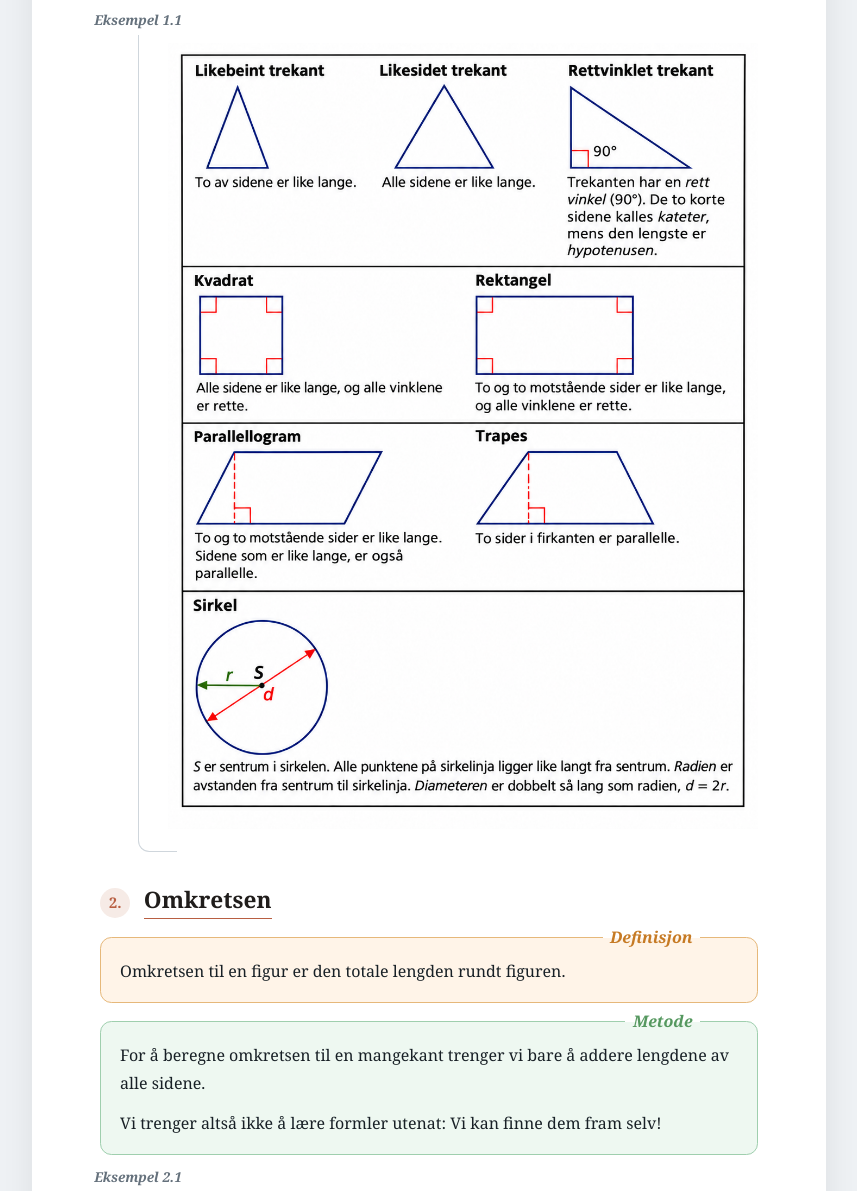
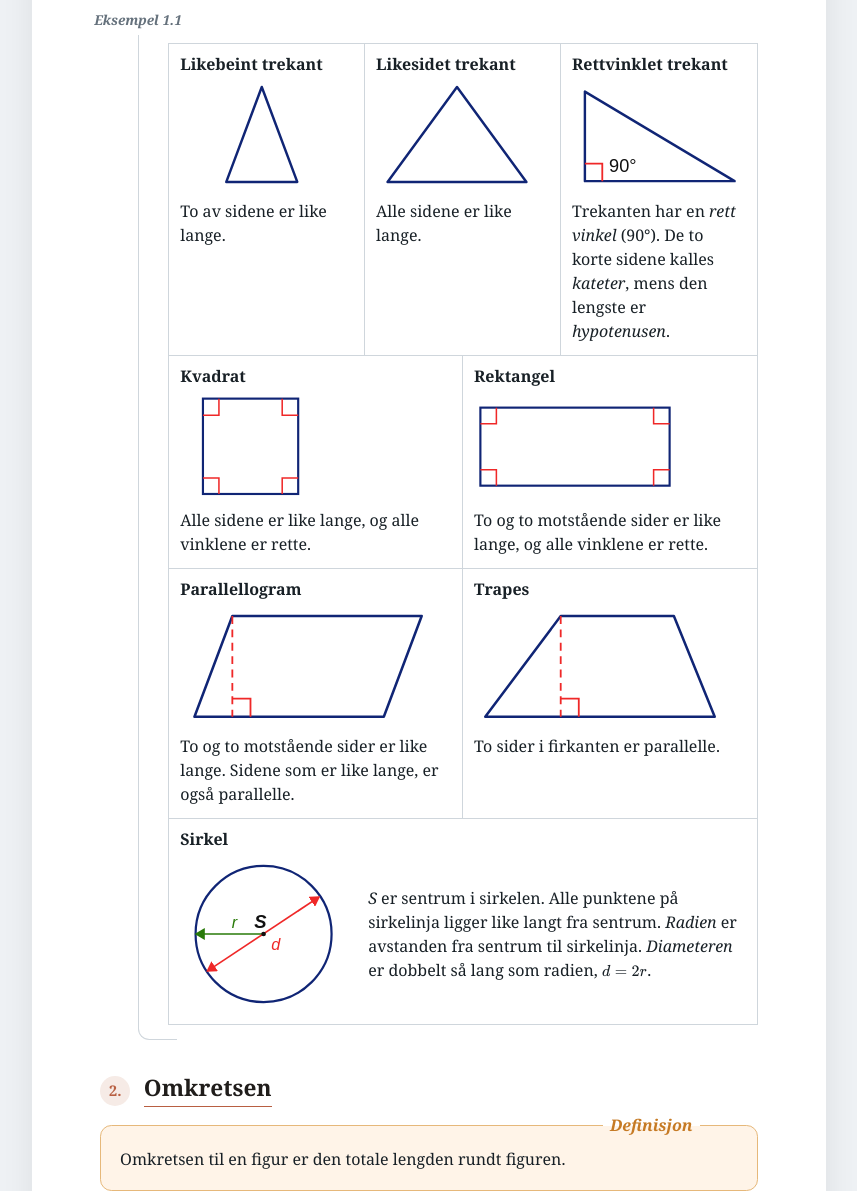
Before and after one commit to MickaelDutfoy/undervisning, a plain HTML site: page matematikk/1p-y/05-geometri/index.html in a window 1280 px wide. Shown: the part 548-1739 px from the top of the page, without its empty margins (211-1068 px from the left). Drawn offline with nearby package versions, Linux system fonts and the light colour scheme.

Commit message:
Split geometry reference into inline-styled HTML grid and individual SVG diagrams

```diff
--- a/matematikk/1p-y/05-geometri/index.html
+++ b/matematikk/1p-y/05-geometri/index.html
@@ -64,7 +64,56 @@
         </div>
 
         <div class="example" data-label="Eksempel 1.1">
-          <img src="./assets/figure-1.png" alt="Quelques figures usuelles" />
+          <div role="group" aria-label="Geometriske figurer" style="width:100%;border:1px solid #cfd6dc;background:#fff;">
+            <div style="display:grid;grid-template-columns:repeat(3,minmax(0,1fr));border-bottom:1px solid #cfd6dc;">
+              <div style="min-width:0;padding:10px 11px 12px;border-right:1px solid #cfd6dc;">
+                <p style="margin:0 0 5px;font-weight:700;line-height:1.35;">Likebeint trekant</p>
+                <img src="./assets/figure-1.1.svg" alt="Likebeint trekant med to like lange sider" style="display:block;width:100%;height:112px;object-fit:contain;object-position:left center;" />
+                <p style="margin:7px 0 0;line-height:1.5;">To av sidene er like lange.</p>
+              </div>
+              <div style="min-width:0;padding:10px 11px 12px;border-right:1px solid #cfd6dc;">
+                <p style="margin:0 0 5px;font-weight:700;line-height:1.35;">Likesidet trekant</p>
+                <img src="./assets/figure-1.2.svg" alt="Likesidet trekant med tre like lange sider" style="display:block;width:100%;height:112px;object-fit:contain;object-position:left center;" />
+                <p style="margin:7px 0 0;line-height:1.5;">Alle sidene er like lange.</p>
+              </div>
+              <div style="min-width:0;padding:10px 11px 12px;">
+                <p style="margin:0 0 5px;font-weight:700;line-height:1.35;">Rettvinklet trekant</p>
+                <img src="./assets/figure-1.3.svg" alt="Rettvinklet trekant med en vinkel på 90 grader" style="display:block;width:100%;height:112px;object-fit:contain;object-position:left center;" />
+                <p style="margin:7px 0 0;line-height:1.5;">Trekanten har en <em>rett vinkel</em> (90°). De to korte sidene kalles <em>kateter</em>, mens den lengste er <em>hypotenusen</em>.</p>
+              </div>
+            </div>
+            <div style="display:grid;grid-template-columns:repeat(2,minmax(0,1fr));border-bottom:1px solid #cfd6dc;">
+              <div style="min-width:0;padding:10px 11px 12px;border-right:1px solid #cfd6dc;">
+                <p style="margin:0 0 5px;font-weight:700;line-height:1.35;">Kvadrat</p>
+                <img src="./assets/figure-1.4.svg" alt="Kvadrat med fire rette vinkler" style="display:block;width:100%;max-width:245px;height:108px;object-fit:contain;object-position:left center;" />
+                <p style="margin:7px 0 0;line-height:1.5;">Alle sidene er like lange, og alle vinklene er rette.</p>
+              </div>
+              <div style="min-width:0;padding:10px 11px 12px;">
+                <p style="margin:0 0 5px;font-weight:700;line-height:1.35;">Rektangel</p>
+                <img src="./assets/figure-1.5.svg" alt="Rektangel med fire rette vinkler" style="display:block;width:100%;max-width:245px;height:108px;object-fit:contain;object-position:left center;" />
+                <p style="margin:7px 0 0;line-height:1.5;">To og to motstående sider er like lange, og alle vinklene er rette.</p>
+              </div>
+            </div>
+            <div style="display:grid;grid-template-columns:repeat(2,minmax(0,1fr));border-bottom:1px solid #cfd6dc;">
+              <div style="min-width:0;padding:10px 11px 12px;border-right:1px solid #cfd6dc;">
+                <p style="margin:0 0 5px;font-weight:700;line-height:1.35;">Parallellogram</p>
+                <img src="./assets/figure-1.6.svg" alt="Parallellogram med inntegnet høyde" style="display:block;width:100%;max-width:260px;height:122px;object-fit:contain;object-position:left center;" />
+                <p style="margin:7px 0 0;line-height:1.5;">To og to motstående sider er like lange. Sidene som er like lange, er også parallelle.</p>
+              </div>
+              <div style="min-width:0;padding:10px 11px 12px;">
+                <p style="margin:0 0 5px;font-weight:700;line-height:1.35;">Trapes</p>
+                <img src="./assets/figure-1.7.svg" alt="Trapes med to parallelle sider og inntegnet høyde" style="display:block;width:100%;max-width:260px;height:122px;object-fit:contain;object-position:left center;" />
+                <p style="margin:7px 0 0;line-height:1.5;">To sider i firkanten er parallelle.</p>
+              </div>
+            </div>
+            <div style="padding:10px 11px 12px;min-width:0;">
+              <p style="margin:0 0 5px;font-weight:700;line-height:1.35;">Sirkel</p>
+              <div style="display:flex;align-items:center;gap:18px;flex-wrap:wrap;">
+                <img src="./assets/figure-1.8.svg" alt="Sirkel med sentrum S, radius r og diameter d" style="display:block;width:170px;max-width:100%;height:auto;flex:0 0 auto;" />
+                <p style="margin:0;line-height:1.5;flex:1 1 220px;"><em>S</em> er sentrum i sirkelen. Alle punktene på sirkelinja ligger like langt fra sentrum. <em>Radien</em> er avstanden fra sentrum til sirkelinja. <em>Diameteren</em> er dobbelt så lang som radien, \(d = 2r\).</p>
+              </div>
+            </div>
+          </div>
         </div>
       </section>
 
```
Also changed, not shown: matematikk/1p-y/05-geometri/assets/figure-1.1.svg (added), matematikk/1p-y/05-geometri/assets/figure-1.2.svg (added), matematikk/1p-y/05-geometri/assets/figure-1.3.svg (added), matematikk/1p-y/05-geometri/assets/figure-1.4.svg (added), matematikk/1p-y/05-geometri/assets/figure-1.5.svg (added), matematikk/1p-y/05-geometri/assets/figure-1.6.svg (added), matematikk/1p-y/05-geometri/assets/figure-1.7.svg (added), matematikk/1p-y/05-geometri/assets/figure-1.8.svg (added).
